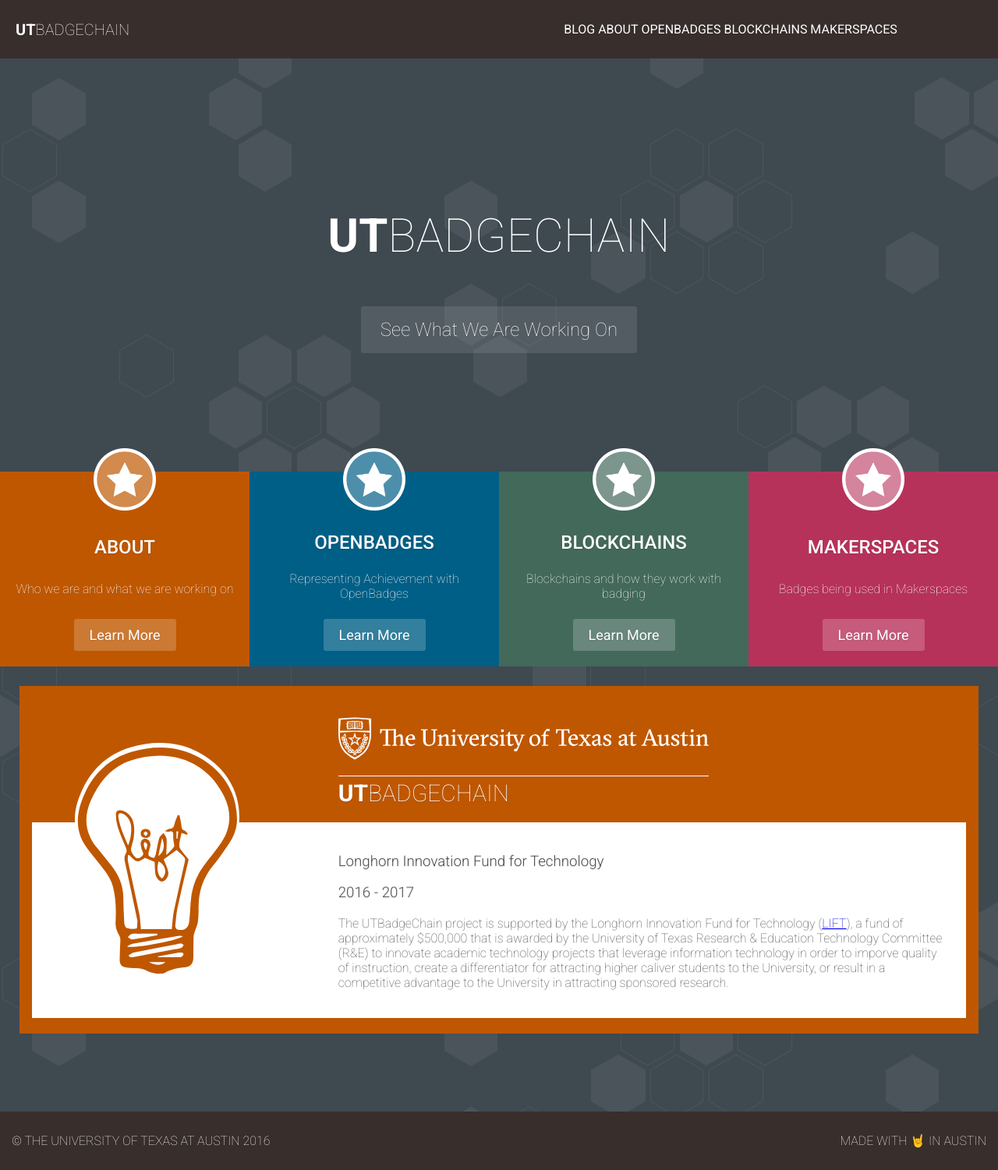
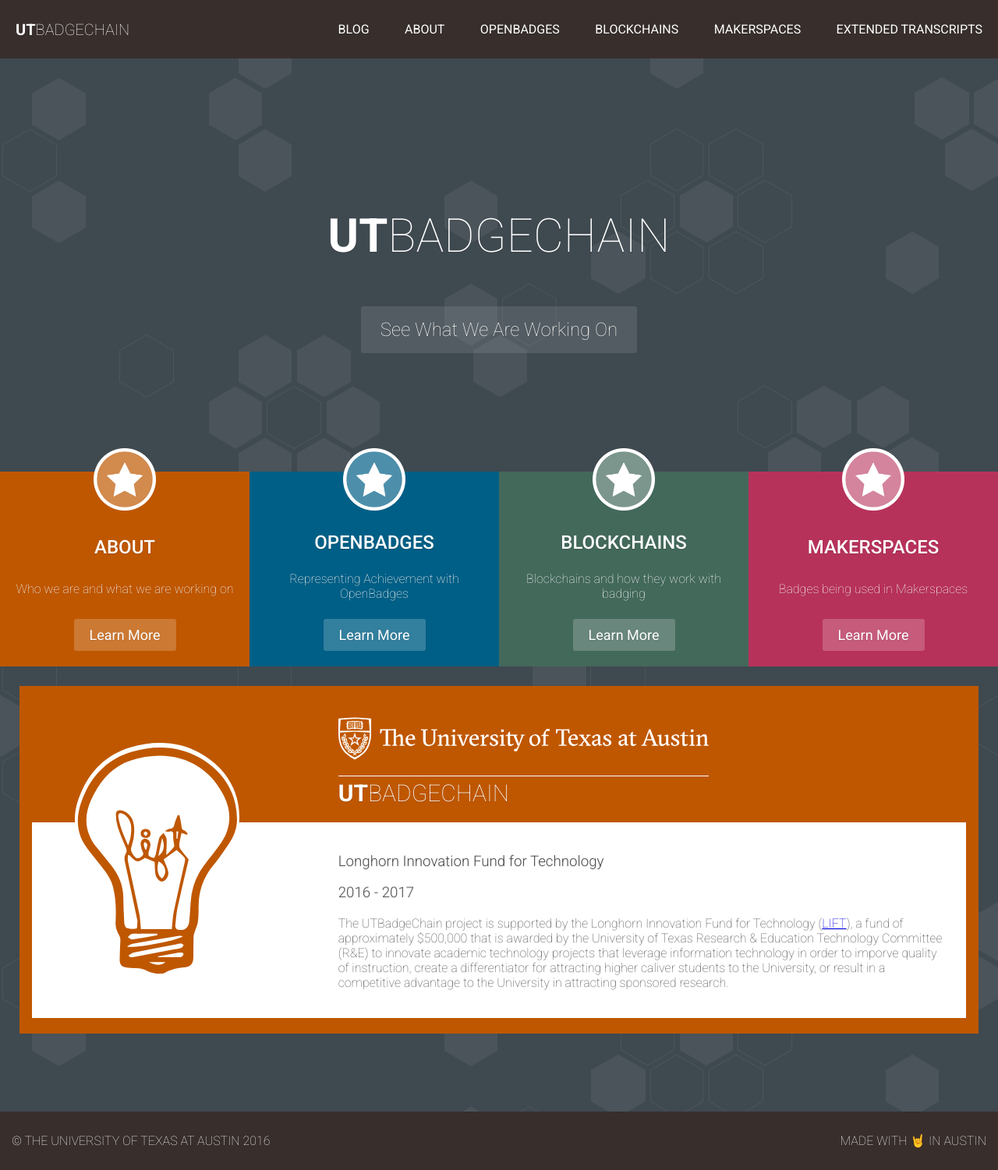
Before and after one commit to Pannda/badgechain, a Jekyll site: the page built from index.html, in a window 1280 px wide. Shown: the whole page at 78% size. Built offline with Jekyll 4.4.1, drawn with Linux system fonts in a browser that asks for light colours.

Commit message:
fixed navbar, lift section, and other misc styles

```diff
--- a/_includes/header.html
+++ b/_includes/header.html
@@ -17,6 +17,7 @@
         <li><a href="/open-badges" class="navbar-menu-item">OpenBadges</a></li>
         <li><a href="/blockchains" class="navbar-menu-item">Blockchains</a></li>
         <li><a href="/makerspaces" class="navbar-menu-item">Makerspaces</a></li>
+        <li><a class="navbar-menu-item">Extended Transcripts</a></li>
       </ul>
 
     </div>
--- a/_sass/common/_elements.scss
+++ b/_sass/common/_elements.scss
@@ -39,6 +39,7 @@
 
   background-image: url("../../images/backgrounds/badge-honeycomb.png");
   background-repeat: repeat;
+  min-height: calc(100% - 150px);
   margin-right: auto;
   margin-left: auto;
   overflow-x: hidden;
--- a/_sass/common/_navbar.scss
+++ b/_sass/common/_navbar.scss
@@ -19,13 +19,85 @@
 
 }
 
-@media (max-width: 525px) {
+.navbar-title-thin {
 
-  nav {
+  font-weight: 100;
 
-    overflow-x: hidden;
+}
+
+@media (min-width: 950px) {
+
+  .navbar-container {
+
+    align-items: center;
+    display: flex;
+    height: 75px;
+    justify-content: space-around;
+    text-transform: uppercase;
+    width: 100%;
+
+    .navbar-logo-container {
+
+      background-color: transparent;
+      flex-grow: 5;
+
+      .navbar-title {
+
+        color: inherit;
+        font-size: 20px;
+        margin-left: 20px;
+        text-decoration: none;
+        text-shadow: 0 1px 1px rgba(0,0,0,0.15);
+
+      }
+
+      .navbar-logo-image {
+
+        color: inherit;
+        height: 65px;
+        width: auto;
+
+      }
+
+    }
+
+    .navbar-menu-container {
+
+
+      background-color: transparent;
+      flex-grow: 5;
+
+      ul {
+
+        align-items: center;
+        display: flex;
+        justify-content: space-between;
+        margin-right: 20px;
+
+      }
+
+      a.navbar-menu-item {
+
+        color: inherit;
+        text-align: center;
+        text-decoration: none;
+        text-shadow: 0 1px 1px rgba(0,0,0,0.15);
+
+        &:hover {
+
+          color: inherit;
+
+        }
+
+      }
+
+    }
 
   }
+
+}
+
+@media (max-width: 949px) {
 
   .navbar-container {
 
@@ -69,12 +141,36 @@
     .navbar-menu-container {
 
       color: inherit;
-      align-items: center;
       display: flex;
       height: 35px;
-      justify-content: flex-start;
-      padding-left: 145px;
+      width: 100%;
       overflow-x: scroll;
+
+      @media (min-width: 850px) {
+
+        ul {
+
+          align-items: center;
+          display: flex;
+          justify-content: center;
+          width: 100%;
+
+        }
+
+      }
+
+      @media (max-width: 849px) {
+
+        ul {
+
+          align-items: center;
+          display: flex;
+          justify-content: flex-start;
+          width: 100%;
+
+        }
+
+      }
 
       a.navbar-menu-item {
 
@@ -83,6 +179,7 @@
         text-align: center;
         text-decoration: none;
         text-shadow: 0 1px 1px rgba(0,0,0,0.15);
+        white-space: nowrap;
 
 
       }
@@ -96,10 +193,17 @@
 
       a.navbar-menu-item:last-child {
 
-        margin-right: 25px;
+        padding-right: 25px;
+        margin-right: 0;
         margin-left: 10px;
 
       }
+
+    }
+
+    .navbar-menu-container::-webkit-scrollbar {
+
+      display: none;
 
     }
 
@@ -107,154 +211,44 @@
 
 }
 
-.navbar-title-thin {
+@media (min-width: 590px) {
 
-  font-weight: 100;
-
-}
-
-@media (min-width: 850px) {
-
-  .navbar-container {
+  .footer-container {
 
     align-items: center;
     display: flex;
-    height: 75px;
     justify-content: space-between;
     text-transform: uppercase;
     width: 100%;
 
-    .navbar-logo-container {
+  }
 
-      background-color: transparent;
-      flex-grow: 6;
+  .footer-container, .container-custom:after {
 
-      .navbar-title {
-
-        color: inherit;
-        font-size: 20px;
-        margin-left: 20px;
-        text-decoration: none;
-        text-shadow: 0 1px 1px rgba(0,0,0,0.15);
-
-      }
-
-      .navbar-logo-image {
-
-        color: inherit;
-        height: 65px;
-        width: auto;
-
-      }
-
-    }
-
-    .navbar-menu-container {
-
-      align-items: center;
-      background-color: transparent;
-      flex-grow: 4;
-      display: flex;
-      justify-content: space-around;
-
-      a.navbar-menu-item {
-
-        color: inherit;
-        text-align: center;
-        text-decoration: none;
-        text-shadow: 0 1px 1px rgba(0,0,0,0.15);
-
-        &:hover {
-
-          color: inherit;
-
-        }
-
-      }
-
-    }
+    height: 75px;
 
   }
 
 }
 
-@media (max-width: 849px) and (min-width: 526px) {
+@media (max-width: 589px) {
 
-  .navbar-container {
+  .footer-container {
 
-    align-items: center;
+    align-items: flex-start;
     display: flex;
     flex-direction: column;
-    height: 75px;
-    justify-content: space-between;
+    justify-content: center;
     text-transform: uppercase;
     width: 100%;
 
-    .navbar-logo-container {
+  }
 
-      align-items: center;
-      display: flex;
-      height: 40px;
-      justify-content: space-around;
-      width: 100%;
+  .footer-container, .container-custom:after {
 
-      .navbar-title {
-
-        color: inherit;
-        font-size: 20px;
-        margin-left: 20px;
-        text-align: center;
-        text-decoration: none;
-        text-shadow: 0 1px 1px rgba(0,0,0,0.15);
-
-      }
-
-      .navbar-logo-image {
-
-        display: none;
-        height: 65px;
-        width: auto;
-
-      }
-
-    }
-
-    .navbar-menu-container {
-
-      align-items: center;
-      display: flex;
-      height: 35px;
-      justify-content: space-around;
-      width: 100%;
-
-      a.navbar-menu-item {
-
-        color: inherit;
-        text-align: center;
-        text-decoration: none;
-        text-shadow: 0 1px 1px rgba(0,0,0,0.15);
-
-        &:hover {
-
-          color: inherit;
-
-        }
-
-      }
-
-    }
+    height: 75px;
 
   }
-
-}
-
-.footer-container {
-
-  align-items: center;
-  display: flex;
-  justify-content: space-between;
-  text-transform: uppercase;
-  width: 100%;
 
 }
 
@@ -265,12 +259,6 @@
 
 }
 
-.footer-container, .container-custom:after {
-
-  height: 75px;
-
-}
-
 .footer-text {
 
   color: white;
--- a/_sass/pages/blog/_blog.scss
+++ b/_sass/pages/blog/_blog.scss
@@ -68,7 +68,15 @@
 
   @media (max-width: 849px) {
 
+    margin: 25px 0;
+    border-radius: 0;
     flex-direction: column;
+
+  }
+
+  @media (min-width: 1000px) {
+
+    margin: 25px 10%;
 
   }
 
--- a/_sass/pages/home/_home.scss
+++ b/_sass/pages/home/_home.scss
@@ -15,6 +15,8 @@
   padding: 20px;
 
 }
+
+@media (min-width: 901px) {
 
   .lift-light-bulb {
 
@@ -82,3 +84,211 @@
     }
 
   }
+
+}
+
+@media (max-width: 900px) {
+
+  .lift-light-bulb {
+
+
+    display: inline-flex;
+    width: 30%;
+
+  }
+
+  .lift-logo-header {
+
+    color: white;
+    background-color: transparent;
+    flex-basis: 100%;
+    font-weight: 300;
+    padding-top: 20px;
+    padding-right: 20px;
+    padding-bottom: 20px;
+
+    .ut-branding-lockout {
+
+      border-bottom: 1px solid white;
+      padding-bottom: 20px;
+      height: 55px;
+      width: 475px;
+      text-align: right;
+
+    }
+
+    .lift-badge-chain-logo {
+
+      font-size: 30px;
+      margin: 0;
+      width: 100%;
+
+      span {
+
+        font-weight: 100;
+        text-transform: uppercase;
+
+      }
+
+    }
+
+
+  }
+
+  .description-box {
+
+    color: rgba(0, 0, 0, 0.65);
+    background-color: white;
+    font-weight: 100;
+    padding-top: 20px;
+    padding-right: 20px;
+    padding-left: 20px;
+    padding-bottom: 20px;
+
+    h3 {
+
+      font-weight: 300;
+
+    }
+
+  }
+
+}
+
+@media (max-width: 600px) {
+
+  .lift-light-bulb {
+
+    display: inline-flex;
+    width: 20%;
+
+  }
+
+  .lift-logo-header {
+
+    color: white;
+    background-color: transparent;
+    flex-basis: 100%;
+    font-weight: 300;
+    padding-top: 20px;
+    padding-right: 20px;
+    padding-bottom: 20px;
+
+    .ut-branding-lockout {
+
+      border-bottom: 1px solid white;
+      padding-bottom: 20px;
+      height: auto;
+      width: 100%;
+
+    }
+
+    .lift-badge-chain-logo {
+
+      font-size: 30px;
+      margin: 0;
+      width: 100%;
+
+      span {
+
+        font-weight: 100;
+        text-transform: uppercase;
+
+      }
+
+    }
+
+
+  }
+
+  .description-box {
+
+    color: rgba(0, 0, 0, 0.65);
+    background-color: white;
+    font-weight: 100;
+    padding-top: 20px;
+    padding-right: 20px;
+    padding-left: 20px;
+    padding-bottom: 20px;
+
+    h3 {
+
+      font-weight: 300;
+
+    }
+
+  }
+
+}
+
+@media (max-width: 400px) {
+
+  .ut-badgechain-description-container {
+
+    padding: 0;
+    margin-top: 20px;
+
+  }
+
+  .lift-light-bulb {
+
+    display: none;
+
+  }
+
+  .lift-logo-header {
+
+    color: white;
+    background-color: transparent;
+    flex-basis: 100%;
+    font-weight: 300;
+    padding-top: 20px;
+    padding-right: 20px;
+    padding-bottom: 20px;
+
+    .ut-branding-lockout {
+
+      border-bottom: 1px solid white;
+      padding-bottom: 20px;
+      height: auto;
+      width: 100%;
+
+    }
+
+    .lift-badge-chain-logo {
+
+      font-size: 30px;
+      margin: 0;
+      width: 100%;
+
+      span {
+
+        font-weight: 100;
+        text-transform: uppercase;
+
+      }
+
+    }
+
+
+  }
+
+  .description-box {
+
+    color: rgba(0, 0, 0, 0.65);
+    background-color: white;
+    font-weight: 100;
+    padding-top: 20px;
+    padding-right: 20px;
+    padding-left: 20px;
+    padding-bottom: 20px;
+
+    h3 {
+
+      font-weight: 300;
+
+    }
+
+  }
+
+}
```
Also changed, not shown: _posts/2016-10-25-coming-soon.md (added, +8 -0 lines), _posts/2016-10-25-test1.md (deleted, +0 -16 lines), _drafts/2016-10-25-test.md (renamed from _posts/2016-10-25-test.md), images/utbadgechain-logo.png (added). Lines whose indentation alone changed are shown as unchanged.
